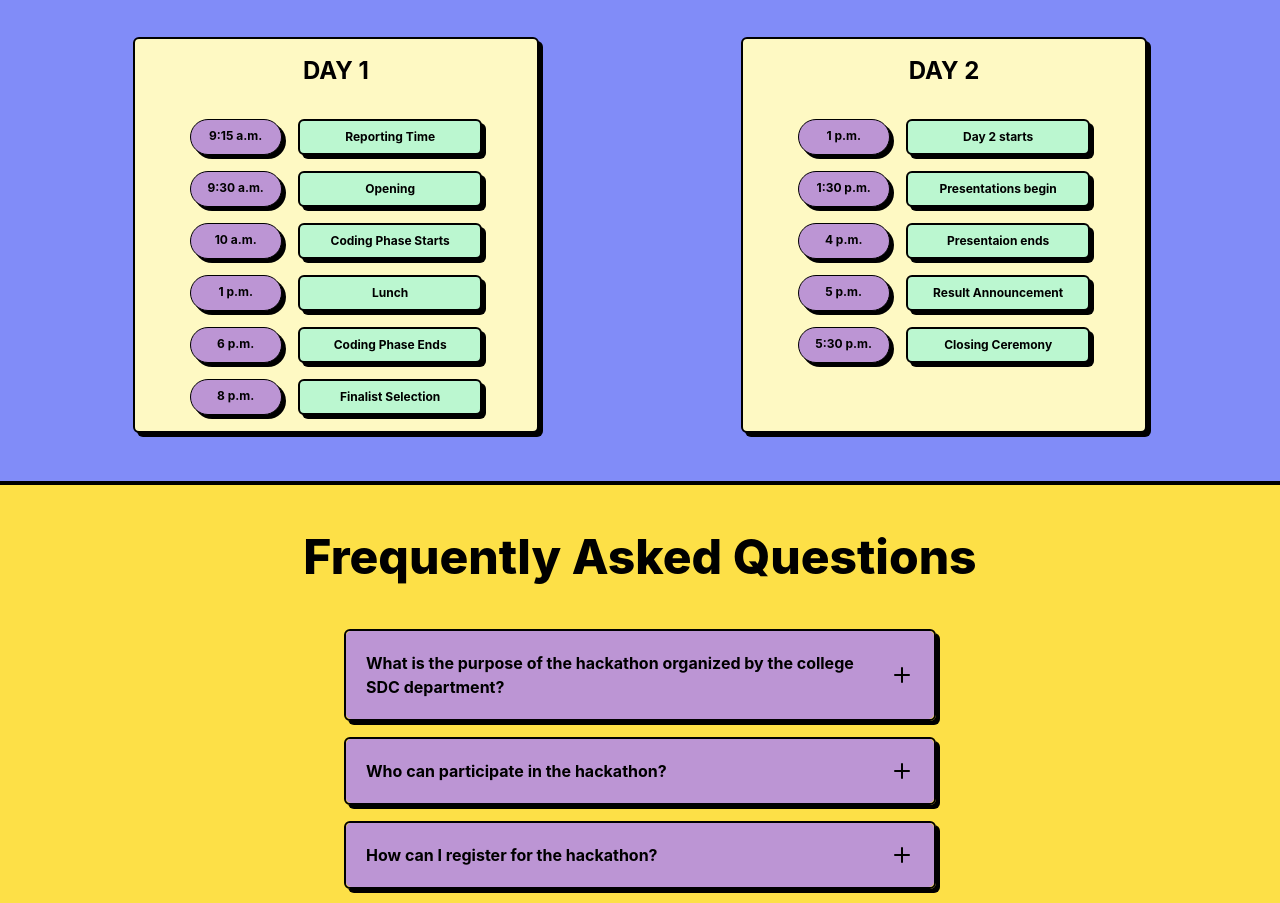
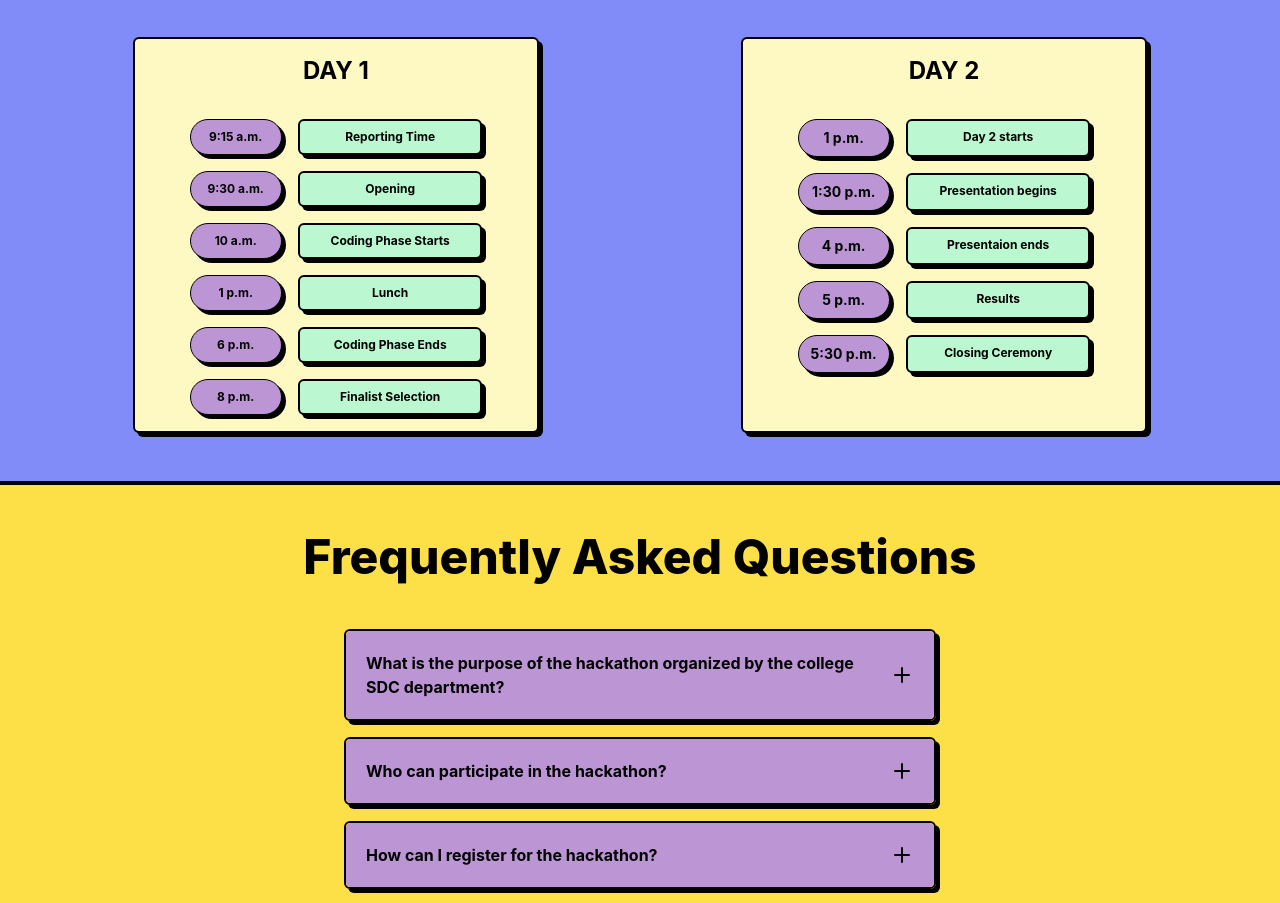
Before and after one commit to Tech-Shreyansh/hackathon-site, a React (Create React App) app: page / in a window 1280 px wide. Shown: the part 1591-2494 px from the top of the page. Built offline with nearby package versions, Linux system fonts and the light colour scheme; the HTML template or start-up script is replaced by a standard one.

Commit message:
formatted timeline

```diff
--- a/src/components/HomePage/Timeline.tsx
+++ b/src/components/HomePage/Timeline.tsx
@@ -50,7 +50,7 @@ const Timeline = () => {
         },
         {
             time: "1:30 p.m.",
-            event: "Presentations begin",
+            event: "Presentation begins",
         },
         {
             time: "4 p.m.",
@@ -62,7 +62,7 @@ const Timeline = () => {
         // },
         {
             time: "5 p.m.",
-            event: "Result Announcement",
+            event: "Results",
         },
         // {
         //     time: "3 p.m.",
@@ -87,7 +87,7 @@ const Timeline = () => {
                     <div className="flex flex-col gap-4 p-4">
                         {timeline_day1.map((event)=>
                             <div className="flex gap-4 justify-center">
-                                <div className="w-1/4 p-2 text-xs rounded-full border border-black bg-[#bc95d4] text-sm font-bold shadow-[4px_4px_0px_0px_rgba(0,0,0,1)] transition-all hover:translate-x-[3px] hover:translate-y-[3px] hover:shadow-none">
+                                <div className="w-1/3 md:w-1/4 p-2 text-xs rounded-full border border-black bg-[#bc95d4] text-sm font-bold shadow-[4px_4px_0px_0px_rgba(0,0,0,1)] transition-all hover:translate-x-[3px] hover:translate-y-[3px] hover:shadow-none flex items-center justify-center">
                                     <p>{event.time}</p>
                                 </div>
                                 <div className="w-1/2 rounded-md border-2 border-black bg-green-200 font-bold shadow-[4px_4px_0px_0px_rgba(0,0,0,1)] p-2 text-xs">
@@ -102,7 +102,7 @@ const Timeline = () => {
                     <div className="flex flex-col gap-4 p-4">
                         {timeline_day2.map((event)=>
                             <div className="flex gap-4 justify-center">
-                                <div className="w-1/4 p-2 text-xs rounded-full border border-black bg-[#bc95d4] text-sm font-bold shadow-[4px_4px_0px_0px_rgba(0,0,0,1)] transition-all hover:translate-x-[3px] hover:translate-y-[3px] hover:shadow-none">
+                                <div className="w-1/3 md:w-1/4 p-2 text-xs rounded-full border border-black bg-[#bc95d4] md:text-sm font-bold shadow-[4px_4px_0px_0px_rgba(0,0,0,1)] transition-all hover:translate-x-[3px] hover:translate-y-[3px] hover:shadow-none flex items-center justify-center">
                                     <p>{event.time}</p>
                                 </div>
                                 <div className="w-1/2 rounded-md border-2 border-black bg-green-200 font-bold shadow-[4px_4px_0px_0px_rgba(0,0,0,1)] p-2 text-xs">
```
